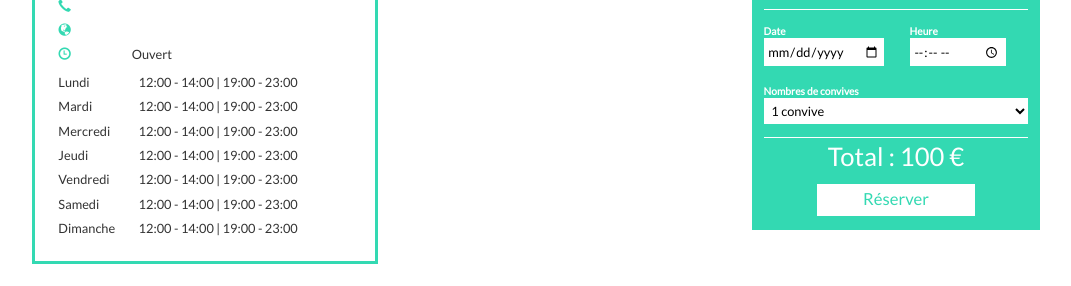
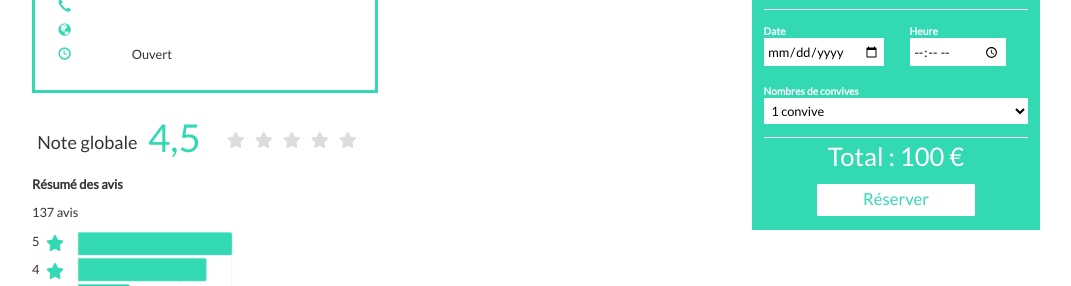
Before and after one commit to JeanAnx/ProjetTableHote, a Symfony app: template templates/host_tables/show.html.twig in a window 1280 px wide. Shown: the part 558-844 px from the top of the page, without its empty margins (32-1103 px from the left). Run offline with Twig, Linux system fonts and the light colour scheme; the template is opened without the code that fills it, so the values that code supplies are empty; some libraries are stand-ins or nearby versions.

Commit message:
page Details -> show.html.twig | avancement horaires)

```diff
--- a/public/css/details/details.css
+++ b/public/css/host_tables/show.css
@@ -9,7 +9,6 @@
     width: 100%;
 }
 .photo{
-    background-image: url("../img/asparagus.jpg");
     background-size: cover;
     width: 100%;
     height: 40vh;
@@ -173,9 +172,7 @@ h1 { font-size: 1.5em; margin: 10px; }
     background-size: cover;
     height: 13vw;
 }
-/*.sugg_img:hover{*/
-/*opacity: .5;*/
-/*}*/
+
 .text_hover{
     background-color: rgba(0, 0, 0, 0);
     opacity: 0;
@@ -192,18 +189,7 @@ h1 { font-size: 1.5em; margin: 10px; }
     color: white;
     background-color: rgba(0, 0, 0, 0.5);
 }
-#table1{
-    background-image: url("../img/table1.jpg");
-}
-#table2{
-    background-image: url("../img/table2.jpg");
-}
-#table3{
-    background-image: url("../img/table3.jpg");
-}
-#table4{
-    background-image: url("../img/table4.jpg");
-}
+
 /*ASIDE MAP*/
 #aside_map{
     display: flex;
--- a/src/DataFixtures/HostTablesFixtures.php
+++ b/src/DataFixtures/HostTablesFixtures.php
@@ -13,7 +13,7 @@ class HostTablesFixtures extends Fixture
 
         $table1 = new HostTables();
         $table1
-            ->setName("La Marée des Envies")
+            ->setName("La Marée des Crustacés")
             ->setMinPrice(20)
             ->setMaxPrice(35)
             ->setCapacity(60)
@@ -23,7 +23,7 @@ class HostTablesFixtures extends Fixture
             ->setLongDescription("Spicy jalapeno bacon ipsum dolor amet andouille pastrami adipisicing, corned beef turkey boudin ground round proident duis rump elit. Andouille cupidatat sunt, ipsum tenderloin aliquip occaecat venison turkey esse aliqua reprehenderit est ham corned beef. Hamburger drumstick eu, nostrud elit mollit shankle pork belly ham pariatur excepteur. Exercitation t-bone ea officia, corned beef ullamco nisi irure pariatur labore esse. Pariatur occaecat deserunt pork loin. Beef ribs deserunt sed bresaola pig short loin doner exercitation ad. Ea meatball minim veniam ribeye, ham hock brisket buffalo jowl quis pork belly capicola.")
             ->setShortDescription("Magnifique table d'hôte de bord de mer")
             ->setZipCode("44130")
-            ->setWebsite("www.maree-envies.com")
+            ->setWebsite("www.maree-crustacés.com")
             ->setImg(array("tableDhote1.jpg"))
             ->setTel("0238202020");
 
--- a/templates/host_tables/show.html.twig
+++ b/templates/host_tables/show.html.twig
@@ -2,7 +2,7 @@
 
 {% block title %}{% endblock %}
 {% block stylesheets %}
-    <link rel="stylesheet" href="{{ asset('/css/details.css') }}">
+    <link rel="stylesheet" href="{{ asset('/css/host_tables/show.css') }}">
     <link rel="stylesheet" href="https://maxcdn.bootstrapcdn.com/bootstrap/3.3.7/css/bootstrap.min.css">
     <link rel="stylesheet" href="https://maxcdn.bootstrapcdn.com/bootstrap/3.3.7/css/bootstrap-theme.min.css">
 {% endblock %}
@@ -12,7 +12,8 @@
     <main>
         <!--PHOTO-->
         <div class="big_img" id="big_img">
-            <div class="photo"></div>
+            <div class="photo" style="background-image:url({{ asset('/img/asparagus.jpg') }})">
+            </div>
 
             <!--MAP-->
 
@@ -34,8 +35,8 @@
                     </h3>
                     <!--INFOS-->
                     <h4>{% for style in host_table.cookStyle %}
-                    {{ style }}
-                    {% endfor %}</h4>
+                            {{ style }}
+                        {% endfor %}</h4>
 
                     <h4>Capacité : {{ host_table.capacity }} personnes</h4>
                     <p>{{ host_table.longDescription }}</p>
@@ -56,34 +57,14 @@
                             </tr>
                         </table>
                         <table id="horaires">
+                            {% for day in hours %}
+
                             <tr>
-                                <td>Lundi</td>
-                                <td>12:00 - 14:00 | 19:00 - 23:00</td>
+                                <td>{{ day.day }}</td>
+                                <td>{{ day.morningStart | date('H:i') }} - {{ day.morningEnd | date('H:i') }} | {{ day.eveningStart | date('H:i') }} - {{ day.eveningEnd | date('H:i') }}</td>
                             </tr>
-                            <tr>
-                                <td>Mardi</td>
-                                <td>12:00 - 14:00 | 19:00 - 23:00</td>
-                            </tr>
-                            <tr>
-                                <td>Mercredi</td>
-                                <td>12:00 - 14:00 | 19:00 - 23:00</td>
-                            </tr>
-                            <tr>
-                                <td>Jeudi</td>
-                                <td>12:00 - 14:00 | 19:00 - 23:00</td>
-                            </tr>
-                            <tr>
-                                <td>Vendredi</td>
-                                <td>12:00 - 14:00 | 19:00 - 23:00</td>
-                            </tr>
-                            <tr>
-                                <td>Samedi</td>
-                                <td>12:00 - 14:00 | 19:00 - 23:00</td>
-                            </tr>
-                            <tr>
-                                <td>Dimanche</td>
-                                <td>12:00 - 14:00 | 19:00 - 23:00</td>
-                            </tr>
+
+                            {% endfor %}
                         </table>
                     </div>
 
@@ -187,22 +168,22 @@
                 <p>Vous pourrez aussi aimer :</p>
                 <li id="suggest_pics">
                     <ul>
-                        <div class="sugg_img" id="table1">
+                        <div class="sugg_img" style="background-image:url({{ asset('/img/table1.jpg') }})">
                             <div class="text_hover">La Table de Devant</div>
                         </div>
                     </ul>
                     <ul>
-                        <div class="sugg_img" id="table2">
+                        <div class="sugg_img" style="background-image:url({{ asset('/img/table2.jpg') }})">
                             <div class="text_hover">La Table de Gauche</div>
                         </div>
                     </ul>
                     <ul>
-                        <div class="sugg_img" id="table3">
+                        <div class="sugg_img" style="background-image:url({{ asset('/img/table3.jpg') }})">
                             <div class="text_hover">La Table de Droite</div>
                         </div>
                     </ul>
                     <ul>
-                        <div class="sugg_img" id="table4">
+                        <div class="sugg_img" style="background-image:url({{ asset('/img/table4.jpg') }})">
                             <div class="text_hover">La Table de Derrière</div>
                         </div>
                     </ul>
```
Also changed, not shown: src/Controller/HostTablesController.php (+13 -2 lines).
